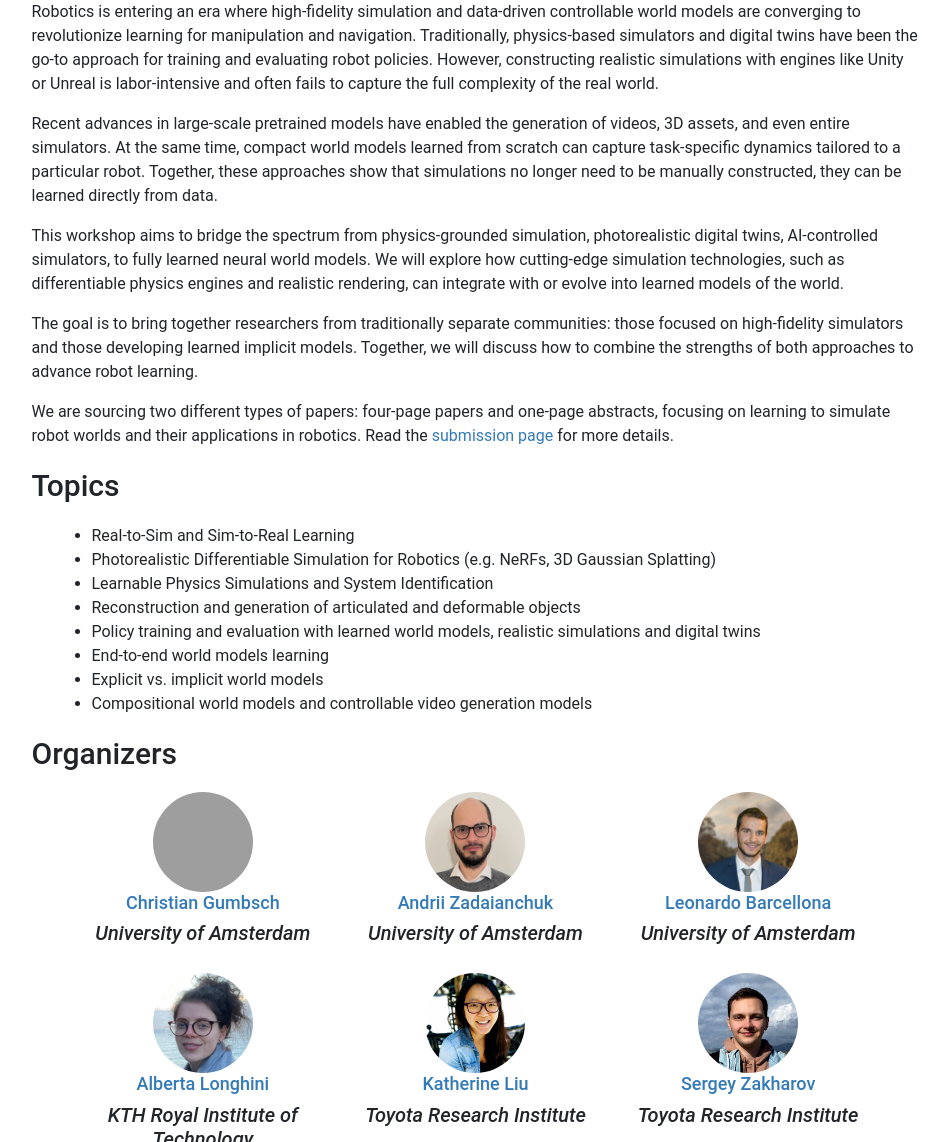
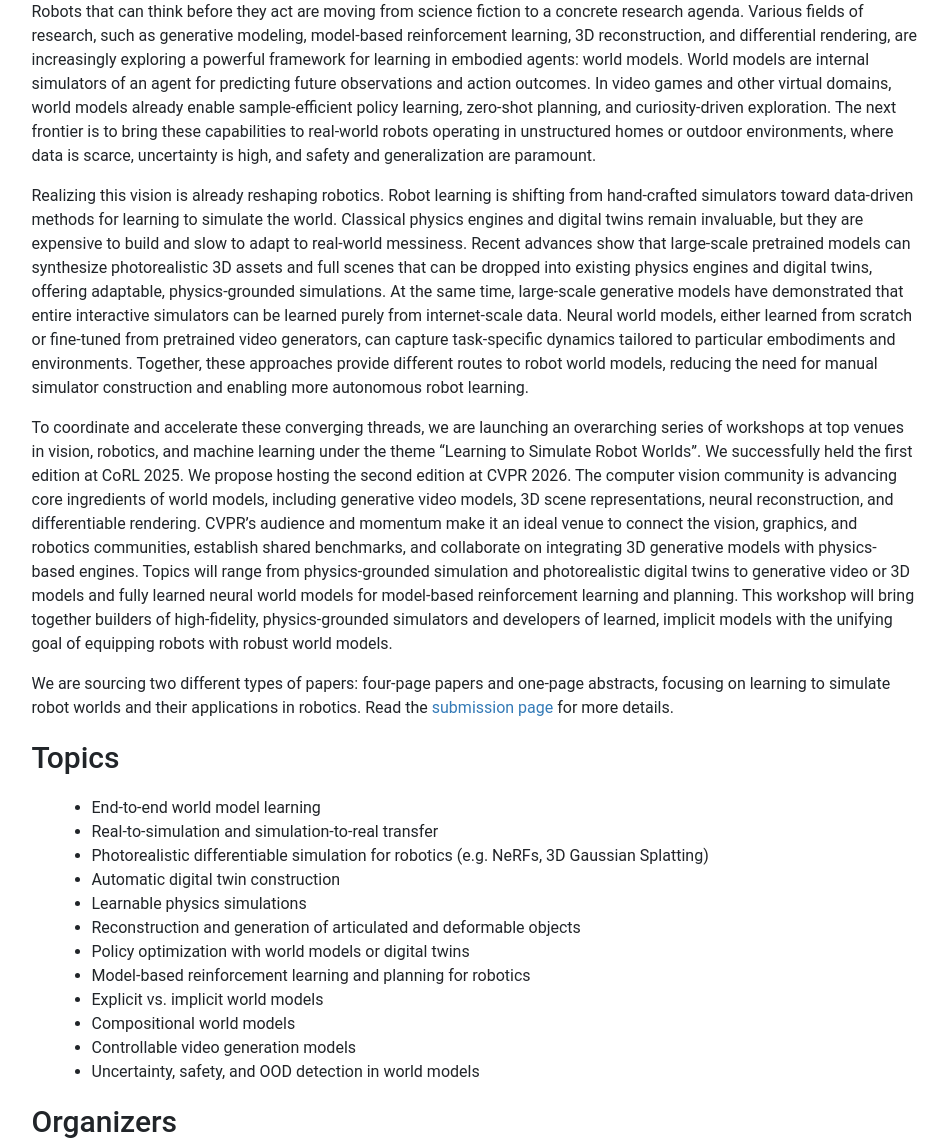
Before and after one commit to simulaterobotworlds/simulaterobotworlds.github.io, a Jekyll site: the page built from index.html, in a window 1280 px wide and 1400 px high, scrolled down 325 px. Shown: the part 258-1400 px from the top of the window, without its empty margins (109-1058 px from the left). Built offline with Jekyll 4.4.1, drawn with Linux system fonts in a browser that asks for light colours; nearby versions of some CDN libraries; grey boxes are pictures that could not be loaded.

Commit message:
updated proposal text

```diff
--- a/index.html
+++ b/index.html
@@ -15,17 +15,13 @@ layout: coverpage
 <div class="row main-content">
   <div class="break"></div>
   <p>
-    Robotics is entering an era where high-fidelity simulation and data-driven controllable world models are converging to revolutionize learning for manipulation and navigation. Traditionally, physics-based simulators and digital twins have been the go-to approach for training and evaluating robot policies. However, constructing realistic simulations with engines like Unity or Unreal is labor-intensive and often fails to capture the full complexity of the real world.
+    Robots that can think before they act are moving from science fiction to a concrete research agenda. Various fields of research, such as generative modeling, model-based reinforcement learning,  3D reconstruction, and differential rendering, are increasingly exploring a powerful framework for learning in embodied agents: world models. World models are internal simulators of an agent for predicting future observations and action outcomes. In video games and other virtual domains, world models already enable sample-efficient policy learning, zero-shot planning, and curiosity-driven exploration. The next frontier is to bring these capabilities to real-world robots operating in unstructured homes or outdoor environments, where data is scarce, uncertainty is high, and safety and generalization are paramount.
   </p>
   <p>
-    Recent advances in large-scale pretrained models have enabled the generation of videos, 3D assets, and even entire simulators. At the same time, compact world models learned from scratch can capture task-specific dynamics tailored to a particular robot. Together, these approaches show that simulations no longer need to be manually constructed, they can be learned directly from data.
+    Realizing this vision is already reshaping robotics. Robot learning is shifting from hand-crafted simulators toward data-driven methods for learning to simulate the world. Classical physics engines and digital twins remain invaluable, but they are expensive to build and slow to adapt to real-world messiness. Recent advances show that large-scale pretrained models can synthesize photorealistic 3D assets and full scenes that can be dropped into existing physics engines and digital twins, offering adaptable, physics-grounded simulations. At the same time, large-scale generative models have demonstrated that entire interactive simulators can be learned purely from internet-scale data. Neural world models, either learned from scratch or fine-tuned from pretrained video generators, can capture task-specific dynamics tailored to particular embodiments and environments. Together, these approaches provide different routes to robot world models, reducing the need for manual simulator construction and enabling more autonomous robot learning.
   </p>
   <p>
-    This workshop aims to bridge the spectrum from physics-grounded simulation, photorealistic digital twins, AI-controlled simulators, to fully learned neural world models. We will explore how cutting-edge simulation technologies, such as differentiable physics engines and realistic rendering, can integrate with or evolve into learned models of the world.
-  </p>
-  <p>
-    The goal is to bring together researchers from traditionally separate communities: those focused on high-fidelity simulators and those developing learned implicit models. Together, we will discuss how to combine the strengths of both approaches to advance robot learning.
-  </p>
+    To coordinate and accelerate these converging threads, we are launching an overarching series of workshops at top venues in vision, robotics, and machine learning under the theme “Learning to Simulate Robot Worlds”. We successfully held the first edition at CoRL 2025. We propose hosting the second edition at CVPR 2026. The computer vision community is advancing core ingredients of world models, including generative video models, 3D scene representations, neural reconstruction, and differentiable rendering. CVPR’s audience and momentum make it an ideal venue to connect the vision, graphics, and robotics communities, establish shared benchmarks, and collaborate on integrating 3D generative models with physics-based engines. Topics will range from physics-grounded simulation and photorealistic digital twins to generative video or 3D models and fully learned neural world models for model-based reinforcement learning and planning. This workshop will bring together builders of high-fidelity, physics-grounded simulators and developers of learned, implicit models with the unifying goal of equipping robots with robust world models.   </p>
   <p>
     We are sourcing two different types of papers: four-page papers and one-page abstracts, focusing on learning to simulate robot worlds and their applications in robotics. Read the <a href="submit.html">submission page</a> for more details.
   </p>
@@ -35,14 +31,18 @@ layout: coverpage
   <h2>Topics</h2>
   <div class="break"></div>
   <ul>
-    <li>Real-to-Sim and Sim-to-Real Learning</li>
-    <li>Photorealistic Differentiable Simulation for Robotics (e.g. NeRFs, 3D Gaussian Splatting)</li>
-    <li>Learnable Physics Simulations and System Identification</li>
+    <li>End-to-end world model learning</li>
+    <li>Real-to-simulation and simulation-to-real transfer</li>
+    <li>Photorealistic differentiable simulation for robotics (e.g. NeRFs, 3D Gaussian Splatting)</li>
+    <li>Automatic digital twin construction</li>
+    <li>Learnable physics simulations</li>
     <li>Reconstruction and generation of articulated and deformable objects</li>
-    <li>Policy training and evaluation with learned world models, realistic simulations and digital twins</li>
-    <li>End-to-end world models learning</li>
+    <li>Policy optimization with world models or digital twins</li>
+    <li>Model-based reinforcement learning and planning for robotics</li>
     <li>Explicit vs. implicit world models</li>
-    <li>Compositional world models and controllable video generation models</li>
+    <li>Compositional world models</li>
+    <li>Controllable video generation models</li>
+    <li>Uncertainty, safety, and OOD detection in world models</li>
   </ul>
 </div>
 
```
